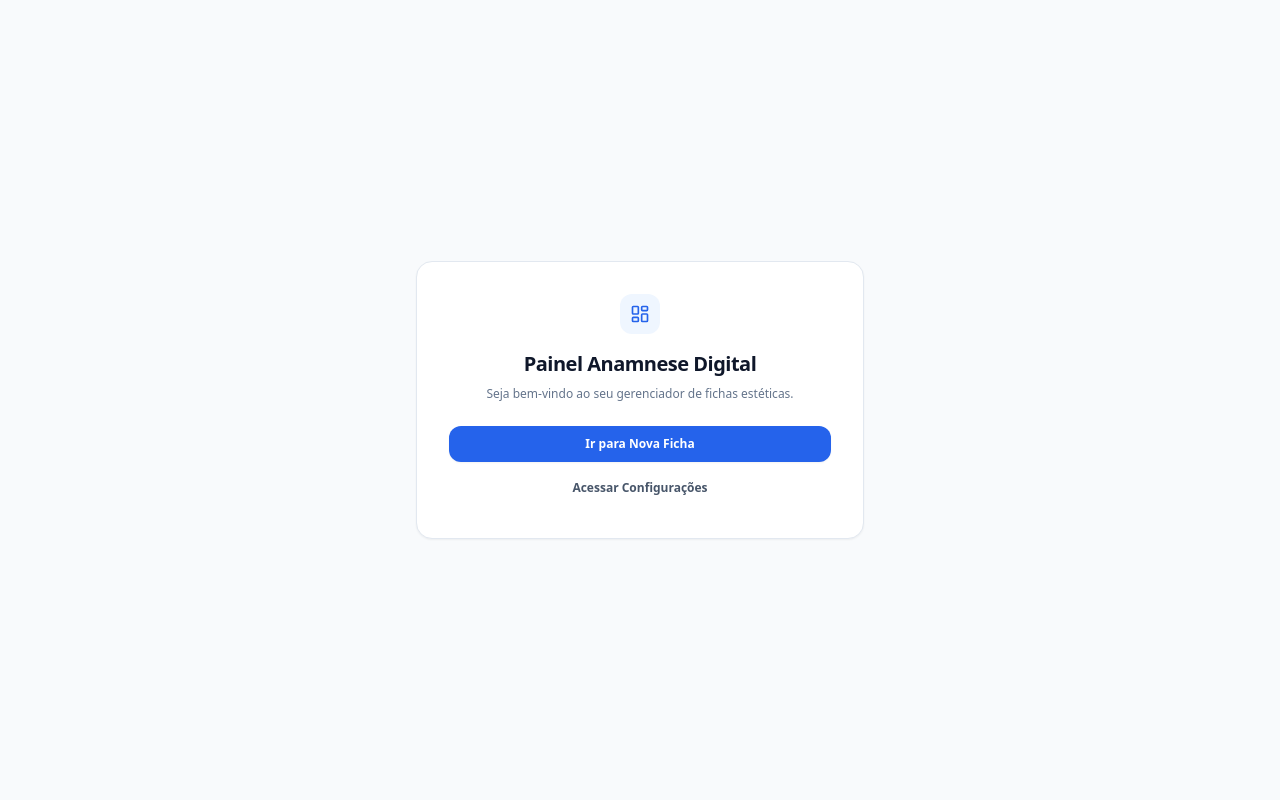
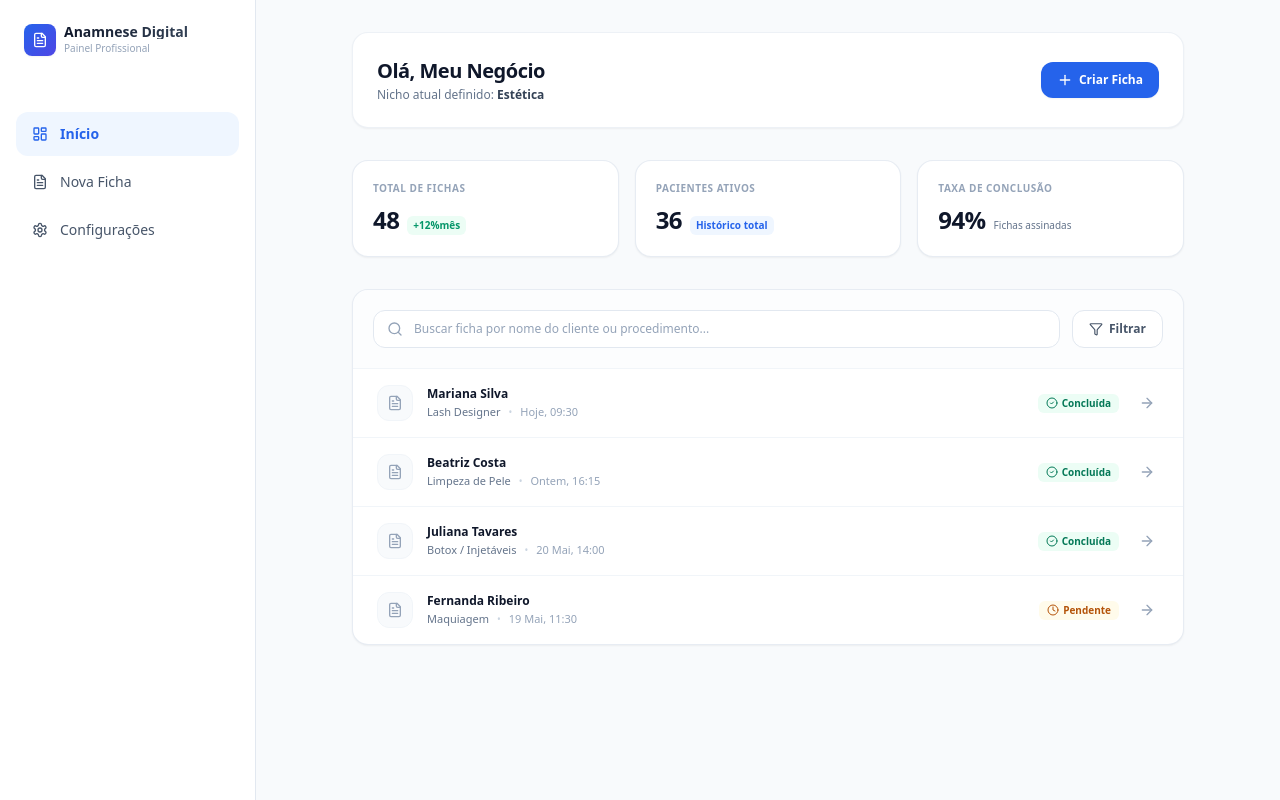
Before and after one commit to JuniorPiedade/anamnese-digitalapp, a Next.js app: page /dashboard in a window 1280 px wide. Built offline with nearby package versions, Linux system fonts and the light colour scheme.

Commit message:
Update page.tsx

```diff
--- a/src/app/dashboard/page.tsx
+++ b/src/app/dashboard/page.tsx
@@ -1,25 +1,168 @@
 "use client";
 
+import React, { useState, useEffect } from 'react';
 import Link from 'next/link';
-import { LayoutDashboard } from 'lucide-react';
+import {
+  LayoutDashboard, FileText, Users, Settings, Plus, Search, Filter, ArrowRight, CheckCircle2, Clock
+} from 'lucide-react';
 
 export default function DashboardPage() {
+  const [busca, setBusca] = useState("");
+  const [nomeNegocio, setNomeNegocio] = useState("Meu Negócio");
+  const [nicho, setNicho] = useState("Estética");
+
+  // Carrega os dados salvos nas configurações para personalizar a Dashboard
+  useEffect(() => {
+    const savedNome = localStorage.getItem('anamnese_nomeNegocio');
+    const savedNicho = localStorage.getItem('anamnese_nicho');
+    if (savedNome) setNomeNegocio(savedNome);
+    if (savedNicho) setNicho(savedNicho);
+  }, []);
+
+  // Dados fictícios para simular a listagem e busca de fichas
+  const ultimasFichas = [
+    { id: 1, cliente: "Mariana Silva", procedimento: "Lash Designer", data: "Hoje, 09:30", status: "Concluída" },
+    { id: 2, cliente: "Beatriz Costa", procedimento: "Limpeza de Pele", data: "Ontem, 16:15", status: "Concluída" },
+    { id: 3, cliente: "Juliana Tavares", procedimento: "Botox / Injetáveis", data: "20 Mai, 14:00", status: "Concluída" },
+    { id: 4, cliente: "Fernanda Ribeiro", procedimento: "Maquiagem", data: "19 Mai, 11:30", status: "Pendente" },
+  ];
+
+  // Filtra as fichas de acordo com o que você digitar na barra de busca
+  const fichasFiltradas = ultimasFichas.filter(ficha =>
+    ficha.cliente.toLowerCase().includes(busca.toLowerCase()) ||
+    ficha.procedimento.toLowerCase().includes(busca.toLowerCase())
+  );
+
   return (
-    <div className="min-h-screen bg-slate-50 flex flex-col items-center justify-center p-4 text-slate-800 antialiased font-sans">
-      <div className="max-w-md w-full bg-white rounded-2xl border border-slate-200 p-8 text-center shadow-sm">
-        <div className="flex h-10 w-10 items-center justify-center rounded-xl bg-blue-50 text-blue-600 mx-auto mb-4">
-          <LayoutDashboard className="h-5 w-5" />
+    <div className="min-h-screen bg-slate-50 text-slate-800 antialiased font-sans flex flex-col md:flex-row">
+
+      {/* SIDEBAR ESQUERDA */}
+      <aside className="w-full md:w-64 bg-white border-b md:border-b-0 md:border-r border-slate-200 px-4 py-4 md:py-6 md:fixed md:inset-y-0 md:z-20 flex md:flex-col justify-between md:justify-start items-center md:items-stretch gap-4">
+        <div className="flex items-center gap-2 px-2">
+          <div className="flex h-8 w-8 items-center justify-center rounded-lg bg-gradient-to-br from-blue-600 to-indigo-600 text-white shadow-sm">
+            <FileText className="h-4 w-4" />
+          </div>
+          <div className="flex flex-col">
+            <span className="text-sm font-bold bg-gradient-to-r from-slate-900 to-slate-700 bg-clip-text text-transparent leading-none">Anamnese Digital</span>
+            <span className="text-[10px] text-slate-400 mt-0.5 font-medium">Painel Profissional</span>
+          </div>
         </div>
-        <h1 className="text-xl font-bold text-slate-900 tracking-tight">Painel Anamnese Digital</h1>
-        <p className="text-xs text-slate-500 mt-2 mb-6">Seja bem-vindo ao seu gerenciador de fichas estéticas.</p>
-        <div className="flex flex-col gap-2">
-          <Link href="/dashboard/nova-ficha" className="bg-blue-600 text-white text-xs font-bold py-2.5 px-4 rounded-xl shadow-sm hover:bg-blue-700 transition-all">
-            Ir para Nova Ficha
+
+        <nav className="hidden md:flex flex-col mt-10 flex-1 space-y-1">
+          <Link href="/dashboard" className="flex items-center gap-3 rounded-xl bg-blue-50 px-4 py-3 text-sm font-semibold text-blue-600">
+            <LayoutDashboard className="h-4 w-4" /> Início
           </Link>
-          <Link href="/dashboard/configuracoes" className="text-slate-600 text-xs font-semibold py-2.5 px-4 hover:underline">
-            Acessar Configurações
+          <Link href="/dashboard/nova-ficha" className="flex items-center gap-3 rounded-xl px-4 py-3 text-sm font-medium text-slate-600 hover:bg-slate-50 transition-all">
+            <FileText className="h-4 w-4" /> Nova Ficha
           </Link>
-        </div>
+          <Link href="/dashboard/configuracoes" className="flex items-center gap-3 rounded-xl px-4 py-3 text-sm font-medium text-slate-600 hover:bg-slate-50 transition-all">
+            <Settings className="h-4 w-4" /> Configurações
+          </Link>
+        </nav>
+      </aside>
+
+      {/* CONTEÚDO PRINCIPAL */}
+      <div className="flex-1 md:pl-64 flex flex-col">
+        <main className="p-4 md:p-8 max-w-4xl w-full mx-auto space-y-8">
+
+          {/* HEADER DE BOAS-VINDAS */}
+          <div className="flex flex-col sm:flex-row sm:items-center sm:justify-between gap-4 bg-white border border-slate-200/60 rounded-2xl p-6 shadow-sm">
+            <div>
+              <h1 className="text-xl font-bold text-slate-900 tracking-tight">Olá, {nomeNegocio}</h1>
+              <p className="text-xs text-slate-500 mt-0.5">Nicho atual definido: <span className="font-semibold text-slate-700">{nicho}</span></p>
+            </div>
+            <Link href="/dashboard/nova-ficha" className="flex items-center justify-center gap-1.5 bg-blue-600 text-white text-xs font-bold px-4 py-2.5 rounded-xl shadow-sm hover:bg-blue-700 active:scale-95 transition-all w-full sm:w-auto">
+              <Plus className="h-4 w-4" /> Criar Ficha
+            </Link>
+          </div>
+
+          {/* CARDS DE ESTATÍSTICAS */}
+          <div className="grid grid-cols-2 md:grid-cols-3 gap-4">
+            <div className="bg-white border border-slate-200/80 rounded-2xl p-5 shadow-sm">
+              <span className="text-[10px] font-bold text-slate-400 uppercase tracking-wider block">Total de Fichas</span>
+              <div className="flex items-baseline gap-2 mt-2">
+                <span className="text-2xl font-bold text-slate-900 tracking-tight">48</span>
+                <span className="text-[10px] text-emerald-600 font-bold bg-emerald-50 px-1.5 py-0.5 rounded-md">+12%mês</span>
+              </div>
+            </div>
+            <div className="bg-white border border-slate-200/80 rounded-2xl p-5 shadow-sm">
+              <span className="text-[10px] font-bold text-slate-400 uppercase tracking-wider block">Pacientes Ativos</span>
+              <div className="flex items-baseline gap-2 mt-2">
+                <span className="text-2xl font-bold text-slate-900 tracking-tight">36</span>
+                <span className="text-[10px] text-blue-600 font-bold bg-blue-50 px-1.5 py-0.5 rounded-md">Histórico total</span>
+              </div>
+            </div>
+            <div className="bg-white border border-slate-200/80 rounded-2xl p-5 shadow-sm col-span-2 md:col-span-1">
+              <span className="text-[10px] font-bold text-slate-400 uppercase tracking-wider block">Taxa de Conclusão</span>
+              <div className="flex items-baseline gap-2 mt-2">
+                <span className="text-2xl font-bold text-slate-900 tracking-tight">94%</span>
+                <span className="text-[10px] text-slate-500 font-medium">Fichas assinadas</span>
+              </div>
+            </div>
+          </div>
+
+          {/* SEÇÃO DE BUSCA E LISTAGEM */}
+          <div className="bg-white border border-slate-200/80 rounded-2xl shadow-sm overflow-hidden">
+
+            {/* BARRA DE FILTROS & BUSCA */}
+            <div className="p-5 border-b border-slate-100 flex flex-col sm:flex-row items-center gap-3 bg-slate-50/40">
+              <div className="relative w-full flex-1">
+                <Search className="absolute left-3.5 top-1/2 -translate-y-1/2 h-4 w-4 text-slate-400" />
+                <input
+                  type="text"
+                  placeholder="Buscar ficha por nome do cliente ou procedimento..."
+                  value={busca}
+                  onChange={(e) => setBusca(e.target.value)}
+                  className="w-full rounded-xl border border-slate-200 bg-white pl-10 pr-4 py-2.5 text-xs outline-none focus:border-blue-500 transition-all placeholder:text-slate-400"
+                />
+              </div>
+              <button className="flex items-center gap-1.5 border border-slate-200 bg-white px-4 py-2.5 rounded-xl text-xs font-semibold text-slate-600 hover:bg-slate-50 transition-all w-full sm:w-auto justify-center">
+                <Filter className="h-3.5 w-3.5" /> Filtrar
+              </button>
+            </div>
+
+            {/* LISTA DE FICHAS */}
+            <div className="divide-y divide-slate-100">
+              {fichasFiltradas.length > 0 ? (
+                fichasFiltradas.map((ficha) => (
+                  <div key={ficha.id} className="p-4 sm:px-6 flex items-center justify-between hover:bg-slate-50/60 transition-all group">
+                    <div className="flex items-center gap-3.5">
+                      <div className="h-9 w-9 rounded-xl bg-slate-50 border border-slate-100 flex items-center justify-center text-slate-400 group-hover:bg-blue-50 group-hover:text-blue-500 transition-all">
+                        <FileText className="h-4 w-4" />
+                      </div>
+                      <div>
+                        <h4 className="text-xs font-bold text-slate-900">{ficha.cliente}</h4>
+                        <div className="flex items-center gap-2 mt-0.5">
+                          <span className="text-[11px] text-slate-500 font-medium">{ficha.procedimento}</span>
+                          <span className="text-[10px] text-slate-300">•</span>
+                          <span className="text-[11px] text-slate-400">{ficha.data}</span>
+                        </div>
+                      </div>
+                    </div>
+
+                    <div className="flex items-center gap-4">
+                      <span className={`text-[10px] font-bold px-2 py-0.5 rounded-md flex items-center gap-1 ${
+                        ficha.status === 'Concluída' ? 'bg-emerald-50 text-emerald-700' : 'bg-amber-50 text-amber-700'
+                      }`}>
+                        {ficha.status === 'Concluída' ? <CheckCircle2 className="h-3 w-3" /> : <Clock className="h-3 w-3" />}
+                        {ficha.status}
+                      </span>
+                      <button className="text-slate-400 hover:text-blue-600 transition-all p-1 group-hover:translate-x-0.5 duration-200">
+                        <ArrowRight className="h-4 w-4" />
+                      </button>
+                    </div>
+                  </div>
+                ))
+              ) : (
+                <div className="p-8 text-center text-xs font-medium text-slate-400 uppercase tracking-wider">
+                  Nenhuma ficha encontrada para "{busca}"
+                </div>
+              )}
+            </div>
+
+          </div>
+
+        </main>
       </div>
     </div>
   );
```
